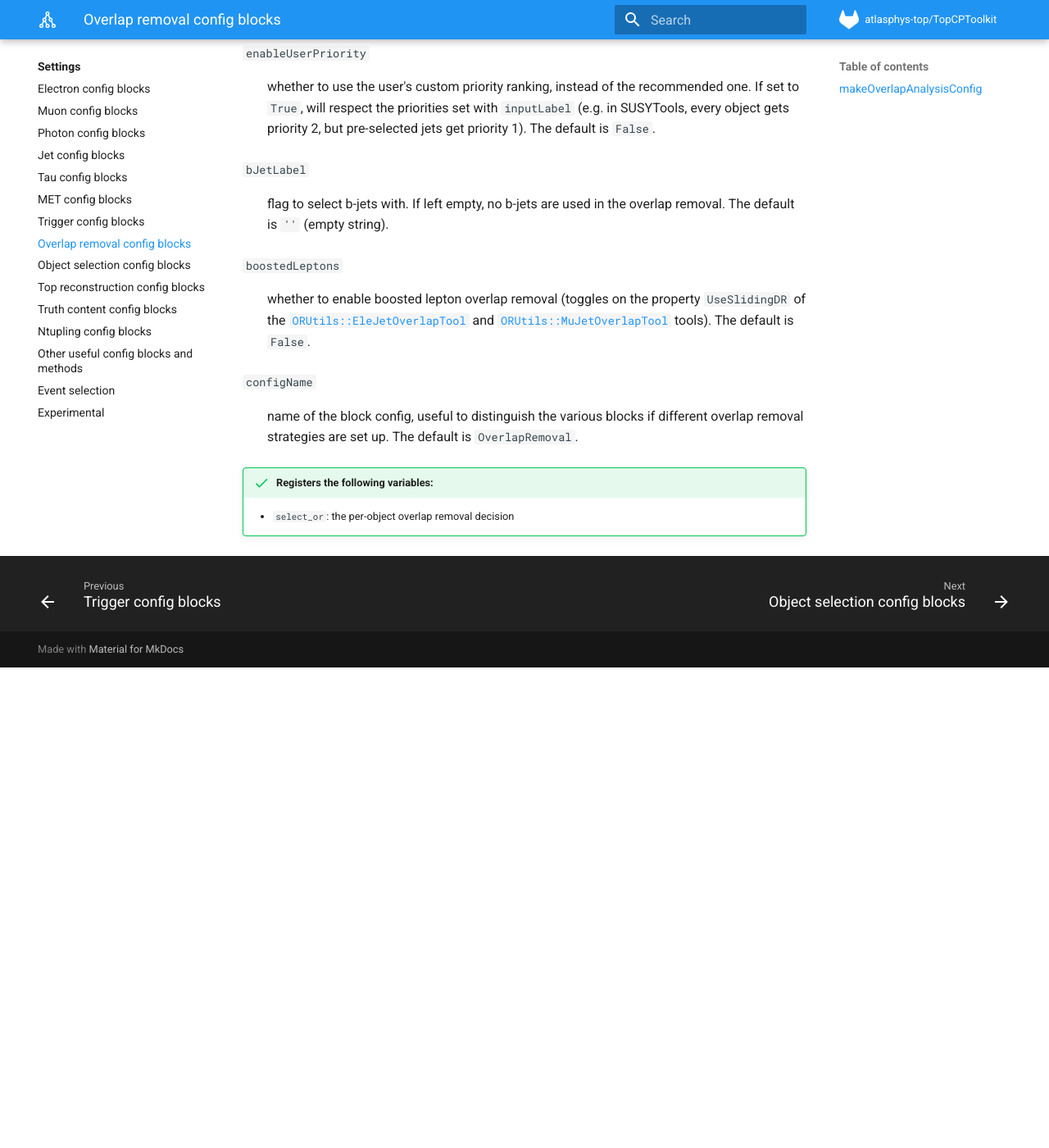
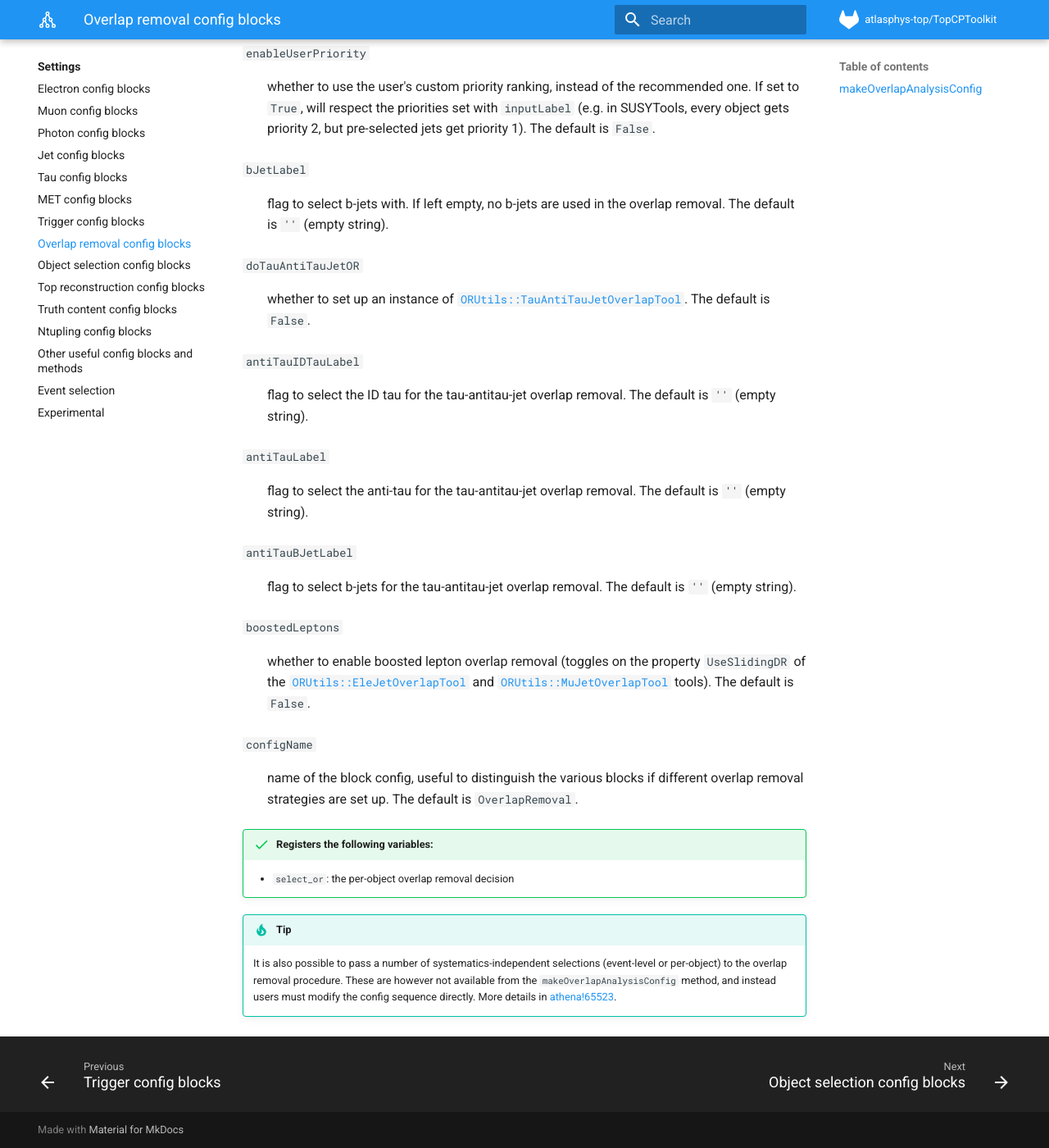
Before and after one commit to SuperNova76/TopCPToolKit, an MkDocs documentation site: the page built from docs/settings/overlap.md, in a window 1280 px wide and 1400 px high, scrolled down 1526 px. Shown: the whole window at 82% size. Built offline with MkDocs 1.6.1 and Material for MkDocs 9.7.7, drawn with Linux system fonts in a browser that asks for light colours; before the commit the page ends 2340 px from its top, so only the background shows below that.

Commit message:
overlap removal in docs

```diff
--- a/docs/settings/overlap.md
+++ b/docs/settings/overlap.md
@@ -42,6 +42,18 @@
 `bJetLabel`
 :   flag to select b-jets with. If left empty, no b-jets are used in the overlap removal. The default is `''` (empty string).
 
+`doTauAntiTauJetOR`
+:   whether to set up an instance of [`ORUtils::TauAntiTauJetOverlapTool`](https://acode-browser1.usatlas.bnl.gov/lxr/source/athena/PhysicsAnalysis/AnalysisCommon/AssociationUtils/Root/TauAntiTauJetOverlapTool.cxx). The default is `False`.
+
+`antiTauIDTauLabel`
+:   flag to select the ID tau for the tau-antitau-jet overlap removal. The default is `''` (empty string).
+
+`antiTauLabel`
+:   flag to select the anti-tau for the tau-antitau-jet overlap removal. The default is `''` (empty string).
+
+`antiTauBJetLabel`
+:   flag to select b-jets for the tau-antitau-jet overlap removal. The default is `''` (empty string).
+
 `boostedLeptons`
 :   whether to enable boosted lepton overlap removal (toggles on the property `UseSlidingDR` of the [`ORUtils::EleJetOverlapTool`](https://acode-browser1.usatlas.bnl.gov/lxr/source/athena/PhysicsAnalysis/AnalysisCommon/AssociationUtils/Root/EleJetOverlapTool.cxx) and [`ORUtils::MuJetOverlapTool`](https://acode-browser1.usatlas.bnl.gov/lxr/source/athena/PhysicsAnalysis/AnalysisCommon/AssociationUtils/Root/MuJetOverlapTool.cxx) tools). The default is `False`.
 
@@ -50,3 +62,6 @@
 
 !!! success "Registers the following variables:"
     - `select_or`: the per-object overlap removal decision
+
+!!! tip
+    It is also possible to pass a number of systematics-independent selections (event-level or per-object) to the overlap removal procedure. These are however not available from the `makeOverlapAnalysisConfig` method, and instead users must modify the config sequence directly. More details in [athena!65523](https://gitlab.cern.ch/atlas/athena/-/merge_requests/65523).
```
